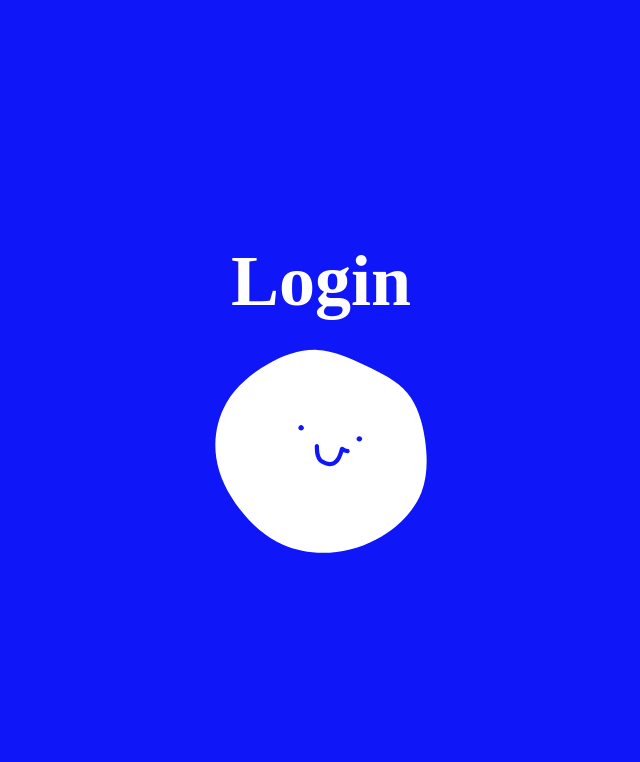
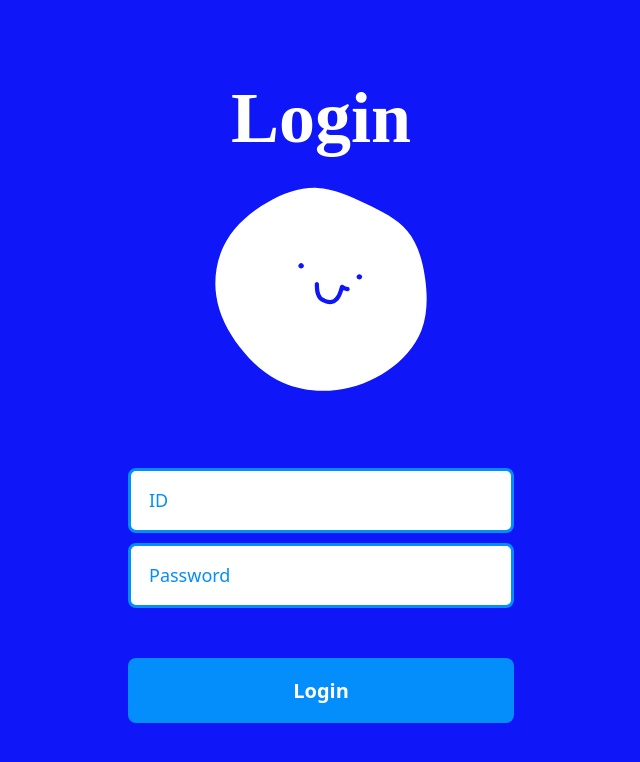
Before and after one commit to sewonkimm/Checkmate, a React (Create React App) app in the folder frontend/: page /login in a window 1280 px wide. Shown: the top 762 px of the page, without its empty margins (319-959 px from the left). Built offline with nearby package versions, Linux system fonts and the light colour scheme; a web font is replaced by a local one.

Commit message:
feat: 🍎 로그인페이지 마크업
✅ Closes: #S04P31A106-185

```diff
--- a/frontend/src/Login/Index.tsx
+++ b/frontend/src/Login/Index.tsx
@@ -3,15 +3,41 @@ Login/index.tsx
 : 로그인 페이지
 */
 
-import React from 'react';
+import React, { useState } from 'react';
 import styled from 'styled-components';
 import { signupIconNormal } from '../assets';
 
 const Login: React.FC = () => {
+  const [email, setEmail] = useState<string>('');
+  const [password, setPassword] = useState<string>('');
+
+  // input event 핸들러
+  const onChangeEmailInput = (e: React.ChangeEvent<HTMLInputElement>) => {
+    e.preventDefault();
+    setEmail(e.target.value);
+  };
+
+  const onChangePasswordInput = (e: React.ChangeEvent<HTMLInputElement>) => {
+    e.preventDefault();
+    setPassword(e.target.value);
+  };
+
+  // Login api 호출
+  const handleLoginBtn = () => {
+    // 로그인
+  };
+
   return (
     <LoginContainer>
       <Title>Login</Title>
       <Icon src={signupIconNormal} alt="logo" />
+
+      <Form>
+        <Input value={email} onChange={onChangeEmailInput} type="text" placeholder="ID" />
+        <Input value={password} onChange={onChangePasswordInput} placeholder="Password" type="password" />
+      </Form>
+
+      <LoginBtn onClick={handleLoginBtn}>Login</LoginBtn>
     </LoginContainer>
   );
 };
@@ -37,4 +63,40 @@ const Icon = styled.img`
   width: 218px;
 `;
 
+const Form = styled.form`
+  display: flex;
+  flex-direction: column;
+  gap: 10px;
+  margin-top: 70px;
+`;
+const Input = styled.input`
+  width: 386px;
+  height: 65px;
+  padding: 25px 18px;
+  background-color: ${({ theme }) => theme.colors.white};
+  border: 3px solid ${({ theme }) => theme.colors.secondary};
+  border-radius: 8px;
+  font-size: ${({ theme }) => theme.fontSizes.body};
+  font-weight: bold;
+
+  &:: placeholder {
+    color: ${({ theme }) => theme.colors.secondary};
+    font-weight: normal;
+  }
+
+  &: focus {
+    outline: none;
+  }
+`;
+
+const LoginBtn = styled.button`
+  width: 386px;
+  height: 65px;
+  margin-top: 50px;
+  color: ${({ theme }) => theme.colors.white};
+  background-color: ${({ theme }) => theme.colors.secondary};
+  border-radius: 8px;
+  font-size: 20px;
+  font-weight: bold;
+`;
 export default Login;
--- a/frontend/src/styles/global-styles.ts
+++ b/frontend/src/styles/global-styles.ts
@@ -5,6 +5,7 @@ global-styles.ts
 
 import { createGlobalStyle } from 'styled-components';
 import { normalize } from 'styled-normalize';
+
 // 위에서 받은 `normalize`로 기본 css가 초기화됩니다.
 
 export const GlobalStyle = createGlobalStyle`
@@ -21,4 +22,14 @@ export const GlobalStyle = createGlobalStyle`
     * {
         box-sizing: border-box;
     }
+
+    button {
+        border: none;
+        margin: 0;
+        padding: 0;
+        width: auto;
+        overflow: visible;
+        background: transparent;
+        outline: none;
+    }
 `;
```
